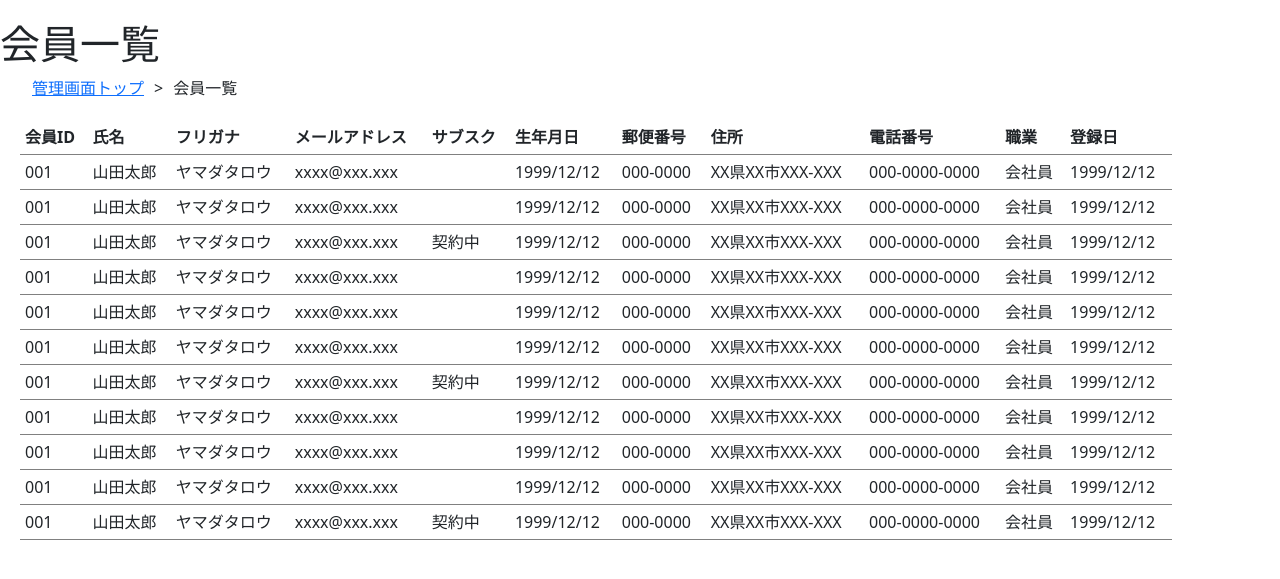
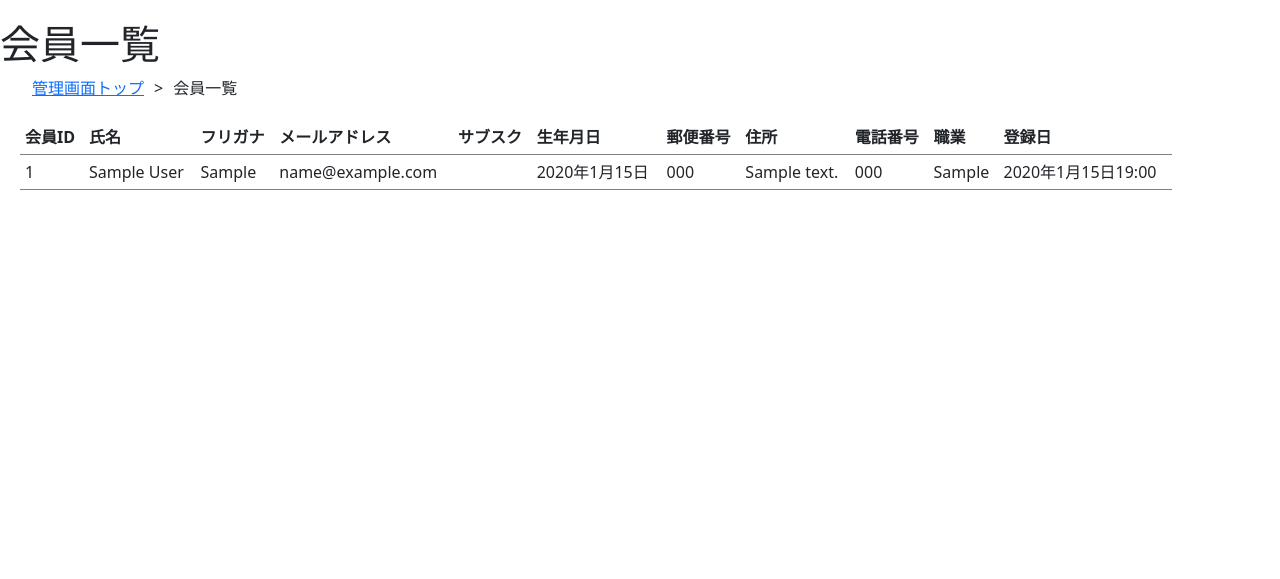
Before and after one commit to ayaconsa/nagoyameshi, a Django app: page /admin2/user_list/ in a window 1280 px wide. Shown: the part 40-619 px from the top of the page. Run offline with Django 5.2, Linux system fonts and the light colour scheme; tables that the repository leaves empty hold one stand-in row (values such as "Sample post"); some libraries are stand-ins or nearby versions.

Commit message:
ユーザー登録機能追加

```diff
--- a/NagoyameshiApp/models/custom_user.py
+++ b/NagoyameshiApp/models/custom_user.py
@@ -1,11 +1,18 @@
 from django.db import models
 from django.contrib.auth.models import AbstractUser
+from django.urls import reverse
+from django.utils.translation import gettext_lazy as _
 
 class CustomUser(AbstractUser):
 
-    # user = models.OneToOneField(User, on_delete=models.CASCADE)
-    # username = models.CharField(max_length=50, default='', verbose_name="氏名")
+    # AbstractUserのusername必須を削除
+    username = models.CharField(_('username'), max_length=150, blank=True)
 
+    # AbstractUserのemailを必須かつユニークに
+    email = models.EmailField(_('email address'), unique=True)
+
+
+    name = models.CharField(max_length=50, default='', verbose_name="氏名")
     furigana = models.CharField(max_length=50, default='', verbose_name="フリガナ")
     birthday = models.DateField(default='', verbose_name="生年月日")
     zipcode = models.CharField(max_length=8, default='', verbose_name="郵便番号")
@@ -15,13 +22,16 @@ class CustomUser(AbstractUser):
 
     subscription = models.BooleanField(default='False', verbose_name="サブスク契約")
 
-    # admin = models.BooleanField(default='False', verbose_name="管理者権限")
-    # created_at = models.DateTimeField(auto_now_add=True, verbose_name="登録日時")
-    # updated_at = models.DateTimeField(auto_now=True, verbose_name="更新日時")
 
     def __str__(self):
-       # return self.user.username
-       return self.username
+        # return self.user.username
+        return self.username
+
+    def get_absolute_url(self):
+        return reverse('top')
 
     class Meta:
         app_label = 'NagoyameshiApp'
+
+    USERNAME_FIELD = 'email'
+    REQUIRED_FIELDS = []
--- a/NagoyameshiApp/templates/NagoyameshiApp/admin2/user_list.html
+++ b/NagoyameshiApp/templates/NagoyameshiApp/admin2/user_list.html
@@ -33,150 +33,21 @@
 		<th>職業</th>
 		<th>登録日</th>
 	</tr>
+    {% for user in object_list %}
     <tr>
-        <td>001</td>
-        <td>山田太郎</td>
-        <td>ヤマダタロウ</td>
-        <td>xxxx@xxx.xxx</td>
+        <td>{{ user.id }}</td>
+        <td>{{ user.name}}</td>
+        <td>{{ user.furigana }}</td>
+        <td>{{ user.email }}</td>
         <td></td>
-        <td>1999/12/12</td>
-        <td>000-0000</td>
-        <td>XX県XX市XXX-XXX</td>
-        <td>000-0000-0000</td>
-        <td>会社員</td>
-        <td>1999/12/12</td>
+        <td>{{ user.birthday }}</td>
+        <td>{{ user.zipcode }}</td>
+        <td>{{ user.address }}</td>
+        <td>{{ user.tel }}</td>
+        <td>{{ user.works }}</td>
+        <td>{{ user.date_joined }}</td>
 	</tr>
-    <tr>
-        <td>001</td>
-        <td>山田太郎</td>
-        <td>ヤマダタロウ</td>
-        <td>xxxx@xxx.xxx</td>
-        <td></td>
-        <td>1999/12/12</td>
-        <td>000-0000</td>
-        <td>XX県XX市XXX-XXX</td>
-        <td>000-0000-0000</td>
-        <td>会社員</td>
-        <td>1999/12/12</td>
-	</tr>
-    <tr>
-        <td>001</td>
-        <td>山田太郎</td>
-        <td>ヤマダタロウ</td>
-        <td>xxxx@xxx.xxx</td>
-        <td>契約中</td>
-        <td>1999/12/12</td>
-        <td>000-0000</td>
-        <td>XX県XX市XXX-XXX</td>
-        <td>000-0000-0000</td>
-        <td>会社員</td>
-        <td>1999/12/12</td>
-	</tr>
-    <tr>
-        <td>001</td>
-        <td>山田太郎</td>
-        <td>ヤマダタロウ</td>
-        <td>xxxx@xxx.xxx</td>
-        <td></td>
-        <td>1999/12/12</td>
-        <td>000-0000</td>
-        <td>XX県XX市XXX-XXX</td>
-        <td>000-0000-0000</td>
-        <td>会社員</td>
-        <td>1999/12/12</td>
-	</tr>
-    <tr>
-        <td>001</td>
-        <td>山田太郎</td>
-        <td>ヤマダタロウ</td>
-        <td>xxxx@xxx.xxx</td>
-        <td></td>
-        <td>1999/12/12</td>
-        <td>000-0000</td>
-        <td>XX県XX市XXX-XXX</td>
-        <td>000-0000-0000</td>
-        <td>会社員</td>
-        <td>1999/12/12</td>
-	</tr>
-    <tr>
-        <td>001</td>
-        <td>山田太郎</td>
-        <td>ヤマダタロウ</td>
-        <td>xxxx@xxx.xxx</td>
-        <td></td>
-        <td>1999/12/12</td>
-        <td>000-0000</td>
-        <td>XX県XX市XXX-XXX</td>
-        <td>000-0000-0000</td>
-        <td>会社員</td>
-        <td>1999/12/12</td>
-	</tr>
-    <tr>
-        <td>001</td>
-        <td>山田太郎</td>
-        <td>ヤマダタロウ</td>
-        <td>xxxx@xxx.xxx</td>
-        <td>契約中</td>
-        <td>1999/12/12</td>
-        <td>000-0000</td>
-        <td>XX県XX市XXX-XXX</td>
-        <td>000-0000-0000</td>
-        <td>会社員</td>
-        <td>1999/12/12</td>
-	</tr>
-    <tr>
-        <td>001</td>
-        <td>山田太郎</td>
-        <td>ヤマダタロウ</td>
-        <td>xxxx@xxx.xxx</td>
-        <td></td>
-        <td>1999/12/12</td>
-        <td>000-0000</td>
-        <td>XX県XX市XXX-XXX</td>
-        <td>000-0000-0000</td>
-        <td>会社員</td>
-        <td>1999/12/12</td>
-	</tr>
-    <tr>
-        <td>001</td>
-        <td>山田太郎</td>
-        <td>ヤマダタロウ</td>
-        <td>xxxx@xxx.xxx</td>
-        <td></td>
-        <td>1999/12/12</td>
-        <td>000-0000</td>
-        <td>XX県XX市XXX-XXX</td>
-        <td>000-0000-0000</td>
-        <td>会社員</td>
-        <td>1999/12/12</td>
-	</tr>
-    <tr>
-        <td>001</td>
-        <td>山田太郎</td>
-        <td>ヤマダタロウ</td>
-        <td>xxxx@xxx.xxx</td>
-        <td></td>
-        <td>1999/12/12</td>
-        <td>000-0000</td>
-        <td>XX県XX市XXX-XXX</td>
-        <td>000-0000-0000</td>
-        <td>会社員</td>
-        <td>1999/12/12</td>
-	</tr>
-    <tr>
-        <td>001</td>
-        <td>山田太郎</td>
-        <td>ヤマダタロウ</td>
-        <td>xxxx@xxx.xxx</td>
-        <td>契約中</td>
-        <td>1999/12/12</td>
-        <td>000-0000</td>
-        <td>XX県XX市XXX-XXX</td>
-        <td>000-0000-0000</td>
-        <td>会社員</td>
-        <td>1999/12/12</td>
-	</tr>
-
+    {% endfor %}
 </table>
 
 
--- a/NagoyameshiApp/views/admin2/admin2_restaurant_registration.py
+++ b/NagoyameshiApp/views/admin2/admin2_restaurant_registration.py
@@ -1,7 +1,5 @@
-from typing import Any
 from django.views.generic import CreateView
 from NagoyameshiApp.models.restaurant import Restaurant
-from django import forms
 
 
 # ================== 管理者（サイト運営側）画面 ==================
--- a/NagoyameshiApp/views/admin2/admin2_user_list.py
+++ b/NagoyameshiApp/views/admin2/admin2_user_list.py
@@ -1,8 +1,10 @@
-from django.views.generic import TemplateView
+from django.views.generic import ListView
+from NagoyameshiApp.models.custom_user import CustomUser
 
 
 # ================== 管理者（サイト運営側）画面 ==================
 
 # 会員一覧
-class UserListView(TemplateView):
+class UserListView(ListView):
+    model = CustomUser
     template_name = "NagoyameshiApp/admin2/user_list.html"
```
Also changed, not shown: NagoyameshiApp/forms.py (+26 -9 lines), NagoyameshiApp/templates/NagoyameshiApp/user/account_create.html (+9 -2 lines), NagoyameshiApp/views/user/create_account.py (+6 -21 lines), NagoyameshiApp/migrations/0003_customuser_name.py (added), NagoyameshiApp/migrations/0004_alter_customuser_username.py (added), NagoyameshiApp/migrations/0005_alter_customuser_username.py (added), NagoyameshiApp/migrations/0006_alter_customuser_email_alter_customuser_username.py (added).
